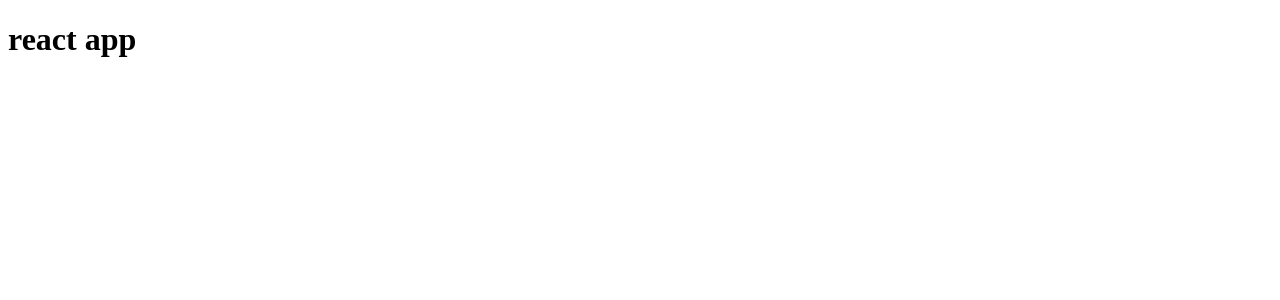
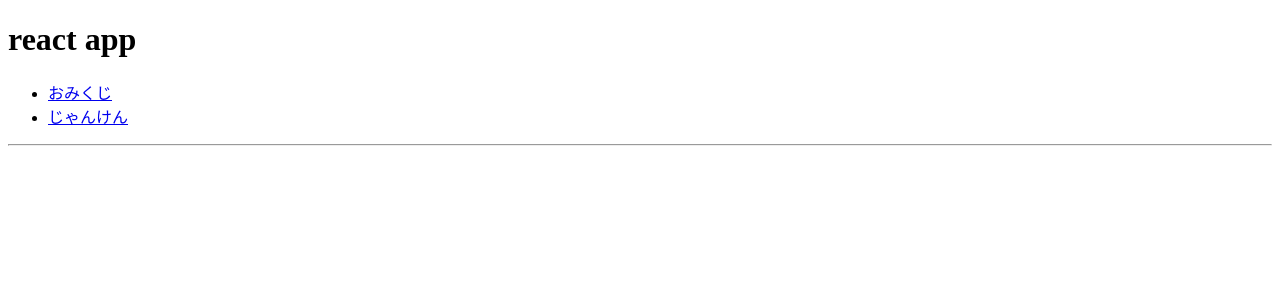
Before and after one commit to taroosg/react-sample, a React (Create React App) app: page / in a window 1280 px wide. Before the commit this address had no page. Shown: the top 300 px of the page. Built offline with nearby package versions, Linux system fonts and the light colour scheme.

Commit message:
add link

```diff
--- a/src/App.jsx
+++ b/src/App.jsx
@@ -1,5 +1,5 @@
 import { ActionButton } from "./components/ActionButton";
-import { BrowserRouter, Routes, Route } from "react-router-dom";
+import { BrowserRouter, Routes, Route, Link } from "react-router-dom";
 import { Omikuji } from "./pages/Omikuji";
 import { Janken } from "./pages/Janken";
 
@@ -7,6 +7,15 @@ const App = () => {
   return (
     <BrowserRouter>
       <h1>react app</h1>
+      <ul>
+        <li>
+          <Link to="/omikuji">おみくじ</Link>
+        </li>
+        <li>
+          <Link to="/janken">じゃんけん</Link>
+        </li>
+      </ul>
+      <hr />
       <Routes>
         <Route path="/omikuji" element={<Omikuji />} />
         <Route path="/janken" element={<Janken />} />
```
